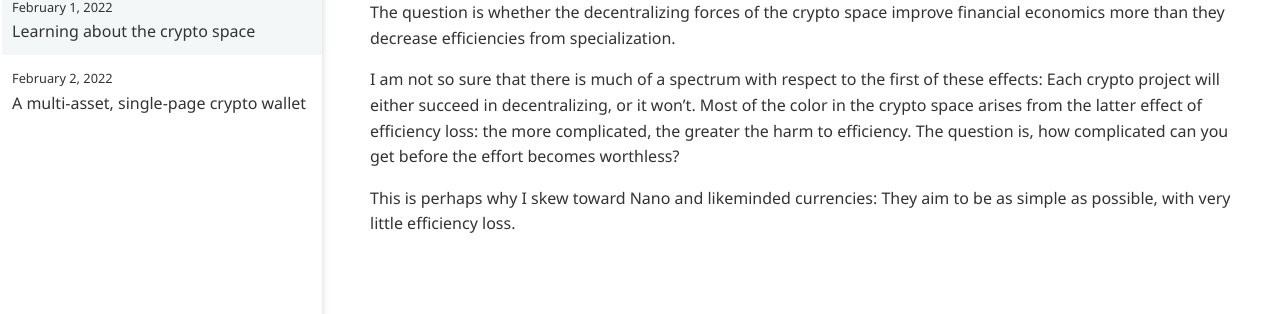
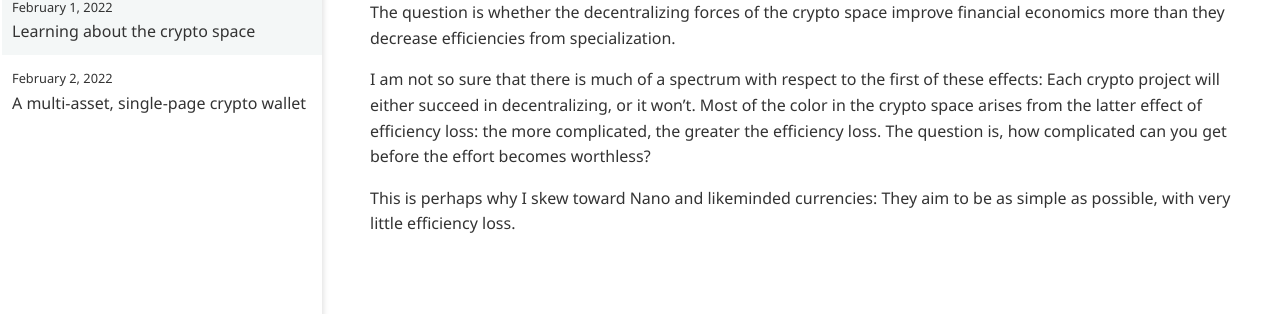
Before and after one commit to warashibetrader/warashibetrader.github.io, a Jekyll site: the page built from _posts/2022-02-01-crypto-space.md, in a window 1280 px wide and 900 px high, scrolled down 1084 px. Shown: the part 417-731 px from the top of the window. Built offline with Jekyll 4.4.1, drawn with Linux system fonts in a browser that asks for light colours.

Commit message:
Update 2022-02-01-crypto-space.md

```diff
--- a/_posts/2022-02-01-crypto-space.md
+++ b/_posts/2022-02-01-crypto-space.md
@@ -40,6 +40,6 @@
 
 The question is whether the decentralizing forces of the crypto space improve financial economics more than they decrease efficiencies from specialization.
 
-I am not so sure that there is much of a spectrum with respect to the first of these effects: Each crypto project will either succeed in decentralizing, or it won't. Most of the color in the crypto space arises from the latter effect of efficiency loss: the more complicated, the greater the harm to efficiency. The question is, how complicated can you get before the effort becomes worthless?
+I am not so sure that there is much of a spectrum with respect to the first of these effects: Each crypto project will either succeed in decentralizing, or it won't. Most of the color in the crypto space arises from the latter effect of efficiency loss: the more complicated, the greater the efficiency loss. The question is, how complicated can you get before the effort becomes worthless?
 
 This is perhaps why I skew toward Nano and likeminded currencies: They aim to be as simple as possible, with very little efficiency loss.
```
